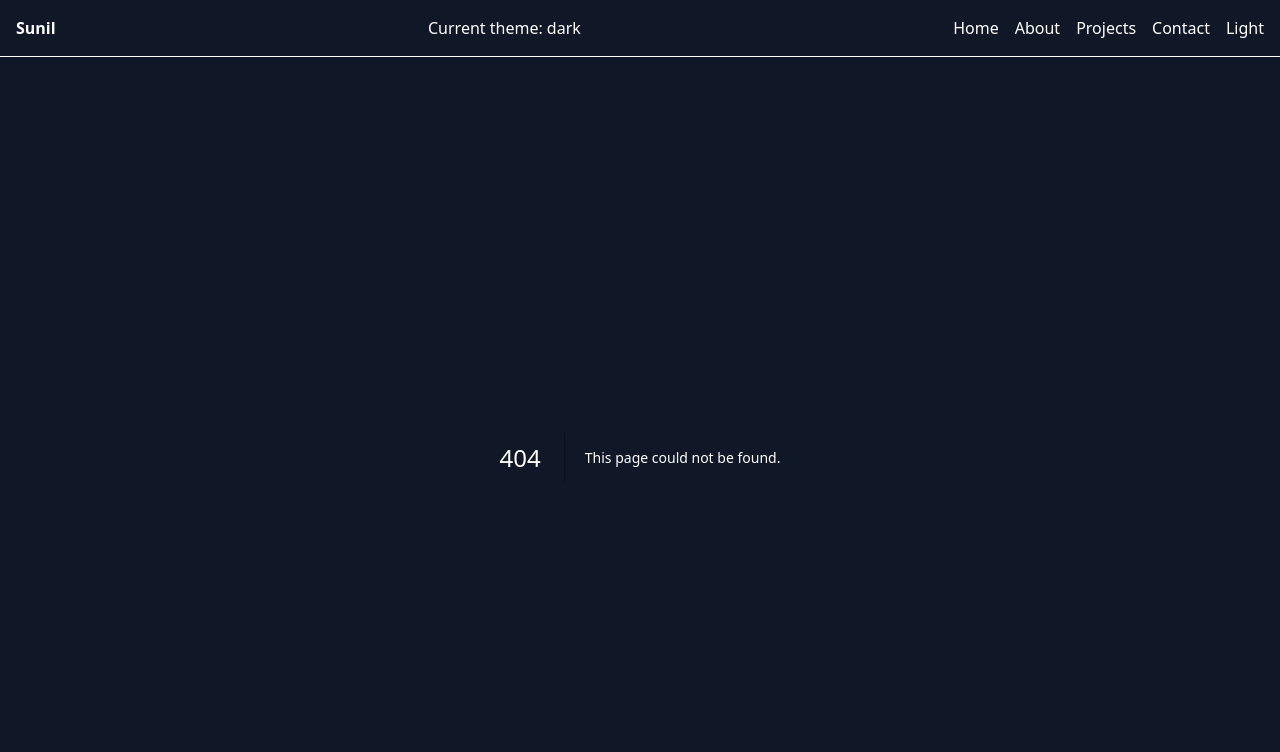
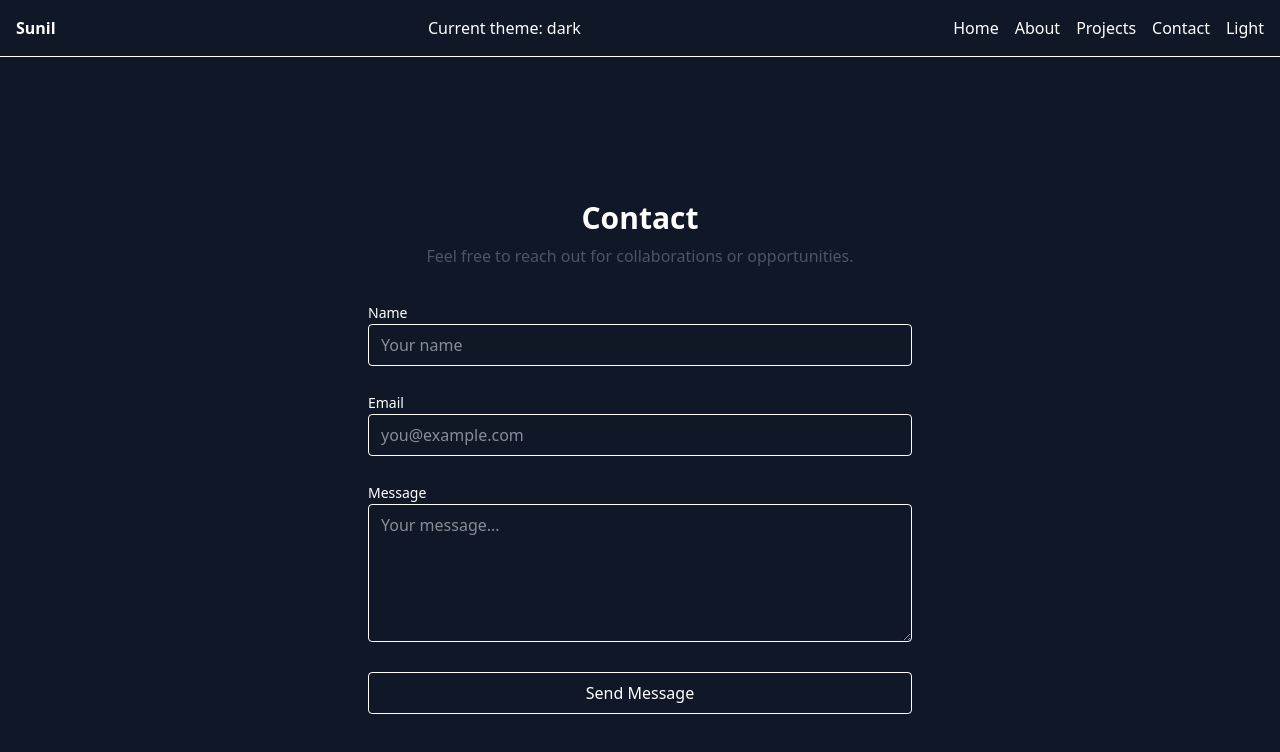
Before and after one commit to sunil0336/Portfolio, a Next.js app: page /contact in a window 1280 px wide. Before the commit this address had no page. Shown: the top 752 px of the page. Built offline with nearby package versions, Linux system fonts and the light colour scheme.

Commit message:
contact section

```diff
--- a/app/components/ProjectCard.tsx
+++ b/app/components/ProjectCard.tsx
@@ -1,18 +1,32 @@
+"use client";
 import Image from "next/image";
-import Link from "next/link";
+import { motion } from "framer-motion";
 
 type ProjectCardProps = {
   title: string;
   description: string;
   techStack: string[];
+  imageUrl: string;
   github: string;
   live?: string;
-  imageUrl: string;
 };
 
-export default function ProjectCard({ title, description, techStack, github, live, imageUrl }: ProjectCardProps) {
+export default function ProjectCard({
+  title,
+  description,
+  techStack,
+  imageUrl,
+  github,
+  live,
+}: ProjectCardProps) {
   return (
-    <div className="border rounded-xl shadow overflow-hidden hover:scale-105 transition-transform duration-300 ">
+    <motion.div
+      className="border rounded-xl overflow-hidden shadow-sm hover:shadow-md transition"
+      initial={{ opacity: 0, y: 10 }}
+      animate={{ opacity: 1, y: 0 }}
+      transition={{ duration: 0.3 }}
+      whileHover={{ scale: 1.02 }}
+    >
       <Image
         src={imageUrl}
         alt={title}
@@ -23,31 +37,40 @@ export default function ProjectCard({ title, description, techStack, github, liv
 
       <div className="p-4 space-y-4">
         <h3 className="text-xl font-semibold">{title}</h3>
-        <p className="text-sm text-gray-600 dark:text-gray-300">{description}</p>
+        <p className="text-sm text-gray-600 dark:text-gray-300">
+          {description}
+        </p>
 
         <ul className="flex flex-wrap gap-2 text-xs">
-          {techStack.map((item: string) => (
-            <li key={item} className="px-2 py-1 border rounded">
-              {item}
+          {techStack.map((tech) => (
+            <li key={tech} className="px-2 py-1 border rounded">
+              {tech}
             </li>
           ))}
         </ul>
 
         <div className="flex gap-4">
-          <Link href={github} target="_blank" rel="noopener noreferrer" className="text-blue-500 text-sm underline">
+          <a
+            href={github}
+            target="_blank"
+            rel="noopener noreferrer"
+            className="text-sm underline"
+          >
             GitHub
-          </Link>
+          </a>
 
           {live && (
-            <Link href={live} target="_blank" rel="noopener noreferrer" className="text-blue-500 text-sm underline">
+            <a
+              href={live}
+              target="_blank"
+              rel="noopener noreferrer"
+              className="text-sm underline"
+            >
               Live Demo
-            </Link>
+            </a>
           )}
-
         </div>
-
-
       </div>
-    </div>
+    </motion.div>
   );
 }
--- /dev/null
+++ b/app/contact/page.tsx
@@ -0,0 +1,57 @@
+export default function Page() {
+  return (
+    <section className="min-h-screen max-w-xl mx-auto px-4 flex flex-col justify-center space-y-8">
+      <div className="text-center space-y-2">
+        <h1 className="text-3xl font-bold">Contact</h1>
+        <p className="text-gray-600 dark:text-gray-300">
+          Feel free to reach out for collaborations or opportunities.
+        </p>
+      </div>
+
+      <form className="space-y-6">
+        <div className="space-y-1">
+          <label htmlFor="name" className="text-sm font-medium">
+            Name
+          </label>
+          <input
+            id="name"
+            type="text"
+            placeholder="Your name"
+            className="w-full border rounded px-3 py-2"
+          />
+        </div>
+
+        <div className="space-y-1">
+          <label htmlFor="email" className="text-sm font-medium">
+            Email
+          </label>
+          <input
+            id="email"
+            type="email"
+            placeholder="you@example.com"
+            className="w-full border rounded px-3 py-2"
+          />
+        </div>
+
+        <div className="space-y-1">
+          <label htmlFor="message" className="text-sm font-medium">
+            Message
+          </label>
+          <textarea
+            id="message"
+            rows={5}
+            placeholder="Your message..."
+            className="w-full border rounded px-3 py-2"
+          />
+        </div>
+
+        <button
+          type="button"
+          className="w-full border rounded py-2 font-medium"
+        >
+          Send Message
+        </button>
+      </form>
+    </section>
+  );
+}
--- a/app/page.tsx
+++ b/app/page.tsx
@@ -1,5 +1,6 @@
 "use client";
 import { motion } from "framer-motion";
+import Link from "next/link";
 
 export default function Home() {
   return (
@@ -35,8 +36,8 @@ export default function Home() {
           animate={{ opacity: 1, y: 0 }}
           transition={{ duration: 0.5, delay: 0.3 }}
         >
-          <button className="px-6 py-2 border rounded">View Project</button>
-          <button className="px-6 py-2 border rounded">Contact Me</button>
+          <button className="px-6 py-2 border rounded"><Link href="/projects">View Project </Link></button>
+          <button className="px-6 py-2 border rounded"><Link href='/contact'> Contact Me </Link></button>
         </motion.div>
       </section>
     </>
```
